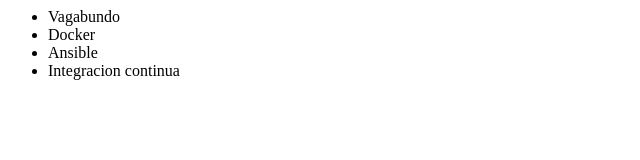
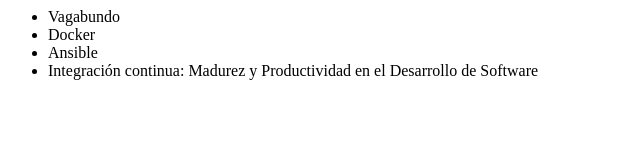
Before and after one commit to Danfs0195/Alura-git, a plain HTML site: page index.html in a window 1280 px wide. Shown: the whole page, without its empty margins (0-640 px from the left). Drawn offline with Linux system fonts and the light colour scheme.

Commit message:
Añadiendo acento y curso de integracion continua

```diff
--- a/index.html
+++ b/index.html
@@ -9,7 +9,8 @@
          <li> Vagabundo </li>
          <li> Docker </li>
          <li> Ansible </li>
-         <li> Integracion continua </li>
+         <li> Integración continua: Madurez y Productividad en el
+         Desarrollo de Software </li>
      </ul>
 </body>
 </html>
```
